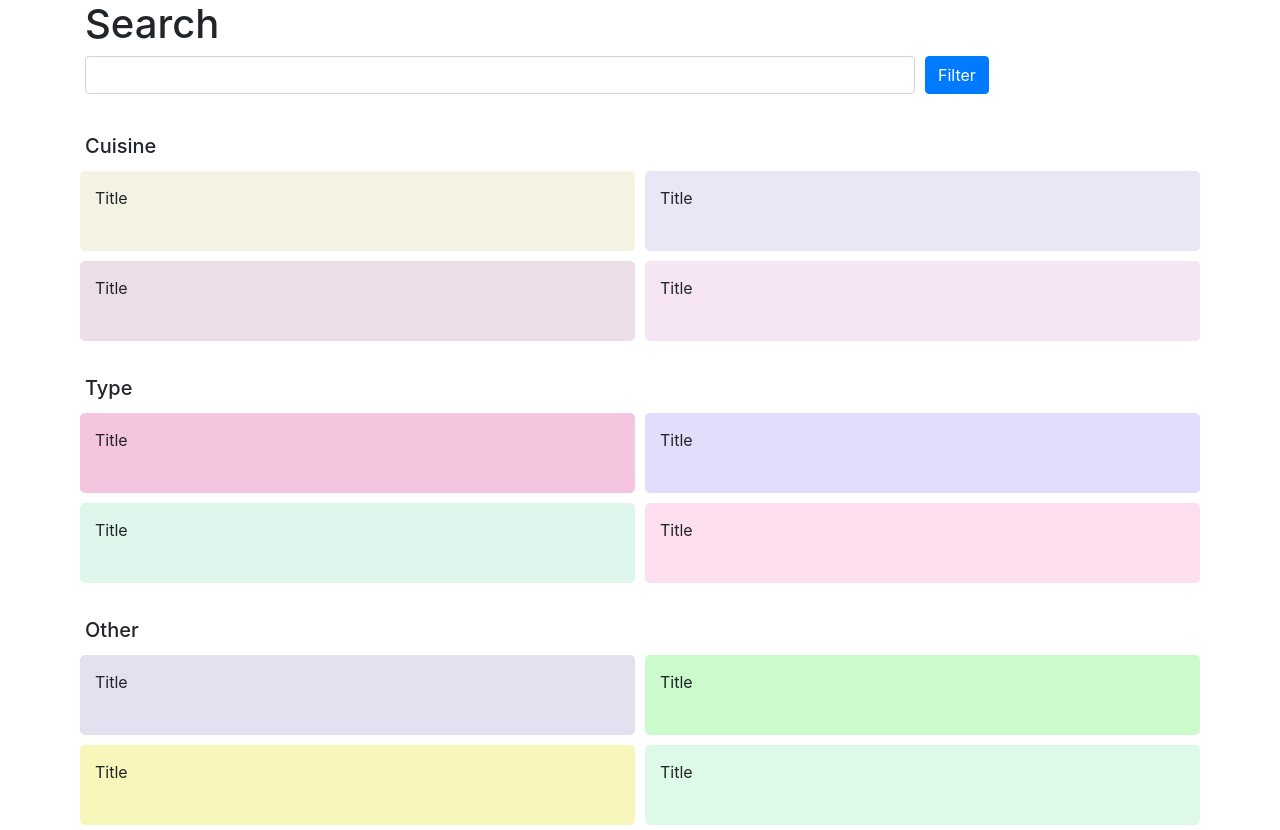
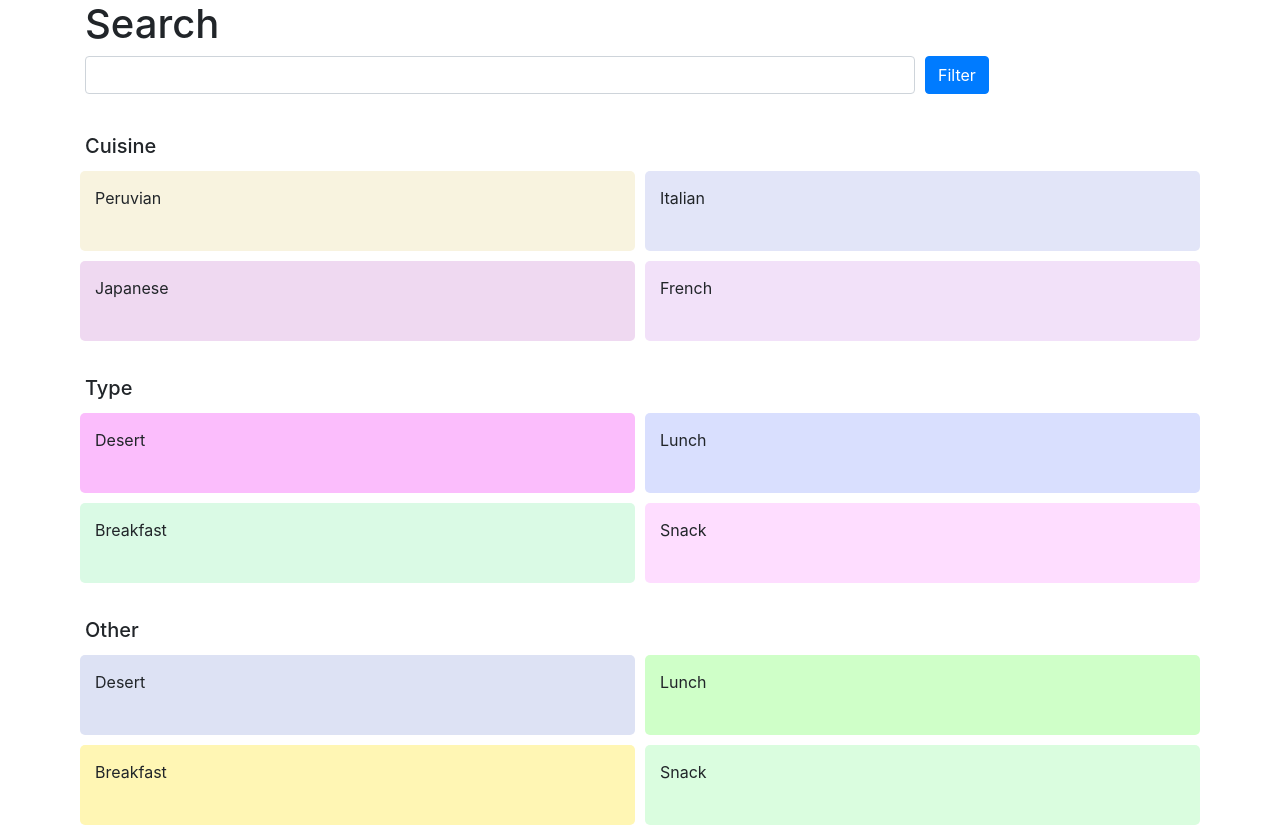
Before and after one commit to adisrael/fbhack-foodbook, a React (Create React App) app: page / in a window 1280 px wide. Built offline with nearby package versions, Linux system fonts and the light colour scheme.

Commit message:
Add cells info

```diff
--- a/src/components/SearchContent.jsx
+++ b/src/components/SearchContent.jsx
@@ -5,9 +5,9 @@ export default class SearchContent extends Component {
   render() {
     return (
       <div>
-        <SquareGrid title="Cuisine"/>
-        <SquareGrid title="Type"/>
-        <SquareGrid title="Other"/>
+        <SquareGrid title="Cuisine" cells={['Peruvian','Italian', 'Japanese','French']}/>
+        <SquareGrid title="Type" cells={['Desert','Lunch','Breakfast','Snack']}/>
+        <SquareGrid title="Other" cells={['Desert','Lunch','Breakfast','Snack']}/>
       </div>
     )
   }
--- a/src/components/Square/SquareCell.jsx
+++ b/src/components/Square/SquareCell.jsx
@@ -3,17 +3,12 @@ import React, { Component } from 'react'
 export default class SquareCell extends Component {
     constructor(props){
         super(props)
-        this.hoverHandler = this.hoverHandler.bind(this)
-    }
-
-    hoverHandler(event){
-        console.log(event)
     }
 
   render() {
 
-    var cssHSL = "hsl(" + 360 * Math.random() + ',' +
-                 (25 + 70 * Math.random()) + '%,' +
+    var cssHSL = "hsl(" + 330 * Math.random() + ',' +
+                 (45 + 70 * Math.random()) + '%,' +
                  (85 + 10 * Math.random()) + '%)';
 
     let cell_style = {
@@ -23,8 +18,8 @@ export default class SquareCell extends Component {
 
     }
     return (
-      <div style={cell_style} onPointerEnter={this.hoverHandler}>
-        <p>Title</p>
+      <div style={cell_style} >
+        <p>{this.props.title}</p>
       </div>
     )
   }
--- a/src/components/Square/SquareGrid.jsx
+++ b/src/components/Square/SquareGrid.jsx
@@ -9,12 +9,12 @@ export default class SquareGrid extends Component {
         <div style={{marginTop: '30px'}}>
             <h5>{this.props.title}</h5>
             <Row>
-                <Col style={{padding: '5px 5px 5px 10px'}} xs={6}><SquareCell color="red"/></Col>
-                <Col style={{padding: '5px 10px 5px 5px'}} xs={6}><SquareCell color="blue"/></Col>
+                <Col style={{padding: '5px 5px 5px 10px'}} xs={6}><SquareCell color="red" title={this.props.cells[0]}/></Col>
+                <Col style={{padding: '5px 10px 5px 5px'}} xs={6}><SquareCell color="blue" title={this.props.cells[1]} /></Col>
             </Row>
             <Row>
-                <Col style={{padding: '5px 5px 5px 10px'}} xs={6}><SquareCell color="yellow"/></Col>
-                <Col style={{padding: '5px 10px 5px 5px'}} xs={6}><SquareCell color="green"/></Col>
+                <Col style={{padding: '5px 5px 5px 10px'}} xs={6}><SquareCell color="yellow" title={this.props.cells[2]}/></Col>
+                <Col style={{padding: '5px 10px 5px 5px'}} xs={6}><SquareCell color="green" title={this.props.cells[3]}/></Col>
             </Row>
       </div>
     )
```
